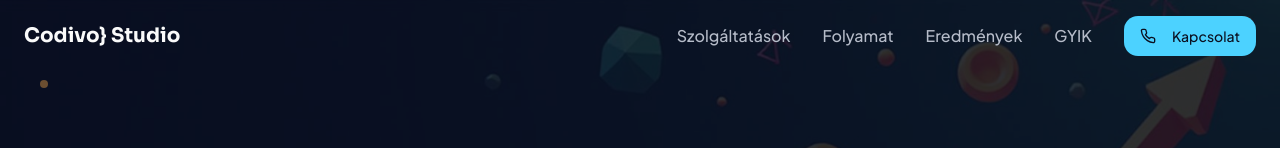
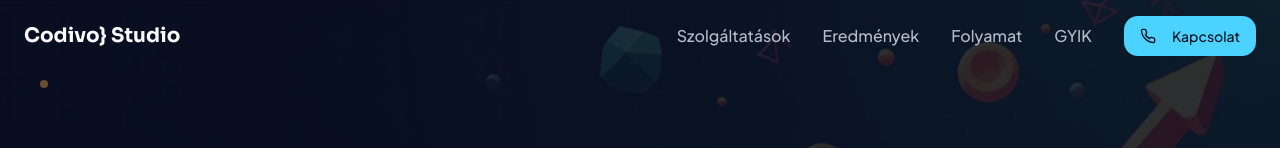
Before and after one commit to butykaidavid/codivo-studio-landing, a React (Vite) app: page / in a window 1280 px wide. Shown: the top 148 px of the page. Built offline with nearby package versions, Linux system fonts and the light colour scheme.

Commit message:
Code edited in Lovable Code Editor

```diff
--- a/src/components/Navigation.tsx
+++ b/src/components/Navigation.tsx
@@ -36,11 +36,11 @@ const Navigation = () => {
             <button onClick={() => scrollToSection("szolgaltatasok")} className="text-muted-foreground hover:text-foreground transition-colors font-medium">
               Szolgáltatások
             </button>
+            <button onClick={() => scrollToSection("eredmenyek")} className="text-muted-foreground hover:text-foreground transition-colors font-medium">
+              Eredmények
+            </button>
             <button onClick={() => scrollToSection("folyamat")} className="text-muted-foreground hover:text-foreground transition-colors font-medium">
               Folyamat
-            </button>
-            <button onClick={() => scrollToSection("eredmenyek")} className="text-muted-foreground hover:text-foreground transition-colors font-medium">
-              Eredmények
             </button>
             <button onClick={() => scrollToSection("kerdeses")} className="text-muted-foreground hover:text-foreground transition-colors font-medium">
               GYIK
@@ -63,11 +63,11 @@ const Navigation = () => {
               <button onClick={() => scrollToSection("szolgaltatasok")} className="text-left text-muted-foreground hover:text-foreground transition-colors font-medium py-2">
                 Szolgáltatások
               </button>
+              <button onClick={() => scrollToSection("eredmenyek")} className="text-left text-muted-foreground hover:text-foreground transition-colors font-medium py-2">
+                Eredmények
+              </button>
               <button onClick={() => scrollToSection("folyamat")} className="text-left text-muted-foreground hover:text-foreground transition-colors font-medium py-2">
                 Folyamat
-              </button>
-              <button onClick={() => scrollToSection("eredmenyek")} className="text-left text-muted-foreground hover:text-foreground transition-colors font-medium py-2">
-                Eredmények
               </button>
               <button onClick={() => scrollToSection("kerdeses")} className="text-left text-muted-foreground hover:text-foreground transition-colors font-medium py-2">
                 GYIK
```
